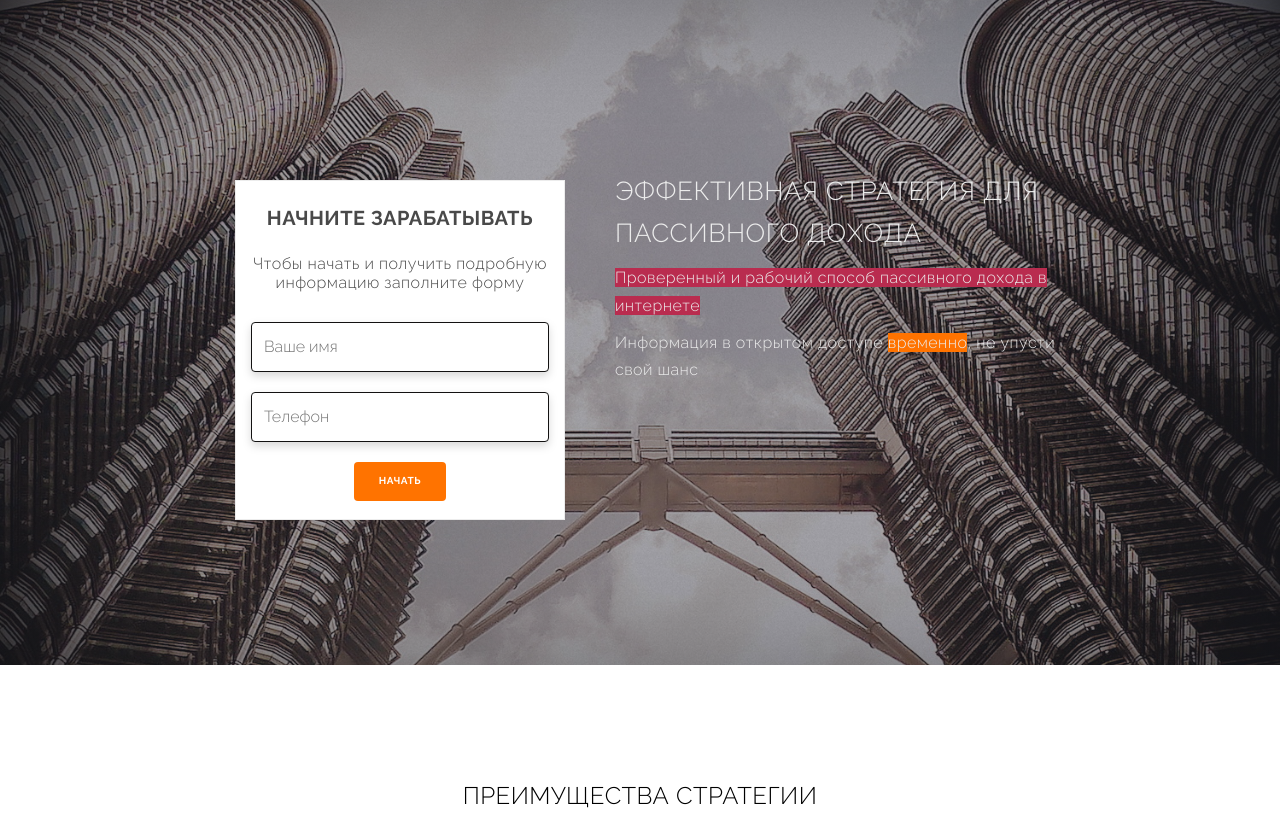
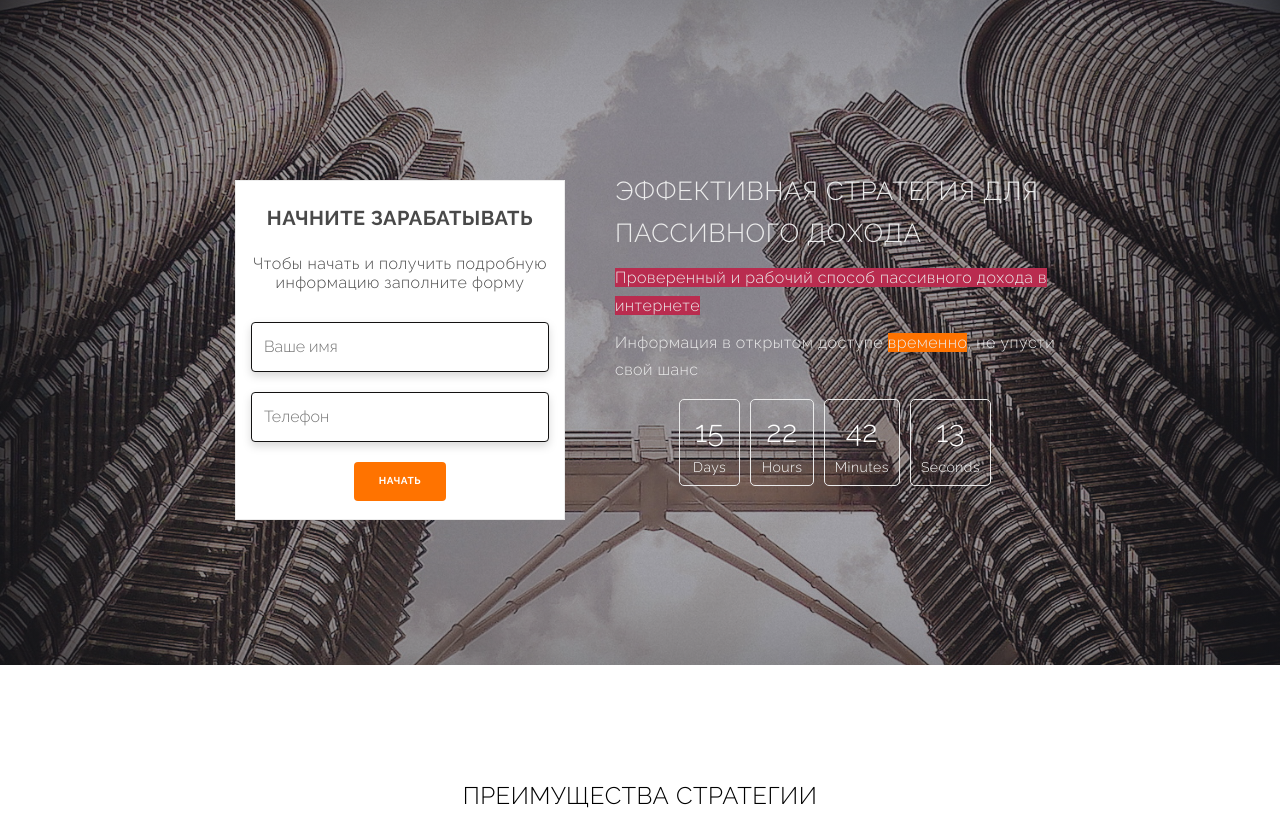
Before and after one commit to ivansinabdeev/test_for_work, a website built with Parcel: page index.html in a window 1280 px wide. Shown: the top 821 px of the page. Built offline with nearby package versions, Linux system fonts and the light colour scheme.

Commit message:
adds code for timer, is done :)

```diff
--- a/index.html
+++ b/index.html
@@ -20,6 +20,24 @@
             <h1 class="hero-counter-main">Эффективная стратегия для <br> пассивного дохода</h1>
             <p class="hero-counter-second-text"> <span class="acent">Проверенный и рабочий способ пассивного дохода в <br> интернете</span></p>
             <p class="hero-counter-third-text">Информация в открытом доступе <span class="hero-acent-word">временно</span>, не упусти <br> свой шанс</p>
+            <div class="timer" id="timer-1">
+                <div class="field">
+                    <span class="value" data-value="days">00</span>
+                    <span class="label">Days</span>
+                </div>
+                <div class="field">
+                    <span class="value" data-value="hours">00</span>
+                    <span class="label">Hours</span>
+                </div>
+                <div class="field">
+                    <span class="value" data-value="mins">00</span>
+                    <span class="label">Minutes</span>
+                </div>
+                <div class="field">
+                    <span class="value" data-value="secs">00</span>
+                    <span class="label">Seconds</span>
+                </div>
+            </div>
         </div>
         <form class="hero-form container">
             <h2 class="hero-form-main-text">Начните зарабатывать</h2>
--- a/index.js
+++ b/index.js
@@ -0,0 +1,51 @@
+class CountdownTimer {
+  constructor({ selector, targetDate }) {
+    this.targetDate = new Date(targetDate);
+    this.daysCountdown = document.querySelector(
+      `${selector} .value[data-value="days"]`
+    );
+    this.hoursCountdown = document.querySelector(
+      `${selector} .value[data-value="hours"]`
+    );
+    this.minutesCountdown = document.querySelector(
+      `${selector} .value[data-value="mins"]`
+    );
+    this.secondsCountdown = document.querySelector(
+      `${selector} .value[data-value="secs"]`
+    );
+  }
+
+  countdownValue(value) {
+    return value < 10 ? `0${value}` : value;
+  }
+  countdown() {
+    const currentTime = new Date();
+    this.createSelectorValue(currentTime);
+  }
+
+  showTime() {
+    setInterval(() => this.countdown(), 1000);
+  }
+
+  createSelectorValue(currentTime) {
+    const time = this.targetDate - currentTime;
+    this.daysCountdown.textContent = this.countdownValue(
+      Math.floor(time / (1000 * 60 * 60 * 24))
+    );
+    this.hoursCountdown.textContent = this.countdownValue(
+      Math.floor((time % (1000 * 60 * 60 * 24)) / (1000 * 60 * 60))
+    );
+    this.minutesCountdown.textContent = this.countdownValue(
+      Math.floor((time % (1000 * 60 * 60)) / (1000 * 60))
+    );
+    this.secondsCountdown.textContent = this.countdownValue(
+      Math.floor((time % (1000 * 60)) / 1000)
+    );
+  }
+}
+const timer = new CountdownTimer({
+  selector: "#timer-1",
+  targetDate: "2021,9,1",
+});
+
+timer.showTime();
--- a/sass/layout/_header.scss
+++ b/sass/layout/_header.scss
@@ -28,9 +28,6 @@ header {
     }
   }
 
-  // .hero-counter {
-
-  // }
   .hero-counter-main {
     margin-bottom: 10px;
     align-items: center;
@@ -60,6 +57,35 @@ header {
   }
   .hero-acent-word {
     background-color: var(--acent-color);
+  }
+  .timer {
+    color: var(--background-color);
+    display: flex;
+    justify-content: center;
+    margin-top: 10px;
+    font-weight: 100;
+    text-align: center;
+    font-size: 30px;
+  }
+
+  .field {
+    padding: 10px;
+    margin: 5px;
+    border-radius: 5px;
+    border: 1px solid var(--secondary-main-text);
+  }
+
+  .value {
+    padding: 5px;
+    border-radius: 10px;
+    display: inline-block;
+  }
+
+  .label {
+    display: block;
+    padding-top: 5px;
+    font-size: 14px;
+    color: var(--background-color);
   }
   .hero-form {
     max-width: 100%;
@@ -178,6 +204,36 @@ header {
   .hero-acent-word {
     background-color: var(--acent-color);
   }
+  .timer,
+  .btn-box {
+    color: var(--background-color);
+    display: flex;
+    justify-content: center;
+    margin-top: 10px;
+    font-weight: 100;
+    text-align: center;
+    font-size: 30px;
+  }
+
+  .field {
+    padding: 10px;
+    margin: 5px;
+    border-radius: 5px;
+    border: 1px solid var(--secondary-main-text);
+  }
+
+  .value {
+    padding: 5px;
+    border-radius: 10px;
+    display: inline-block;
+  }
+
+  .label {
+    display: block;
+    padding-top: 5px;
+    font-size: 14px;
+    color: var(--background-color);
+  }
   .hero-form {
     width: 320px;
     height: 340px;
--- a/sass/layout/_strategy.scss
+++ b/sass/layout/_strategy.scss
@@ -18,8 +18,8 @@
       position: relative;
       content: "";
       display: block;
+      margin: 0 auto;
       bottom: -10px;
-      left: 110px;
       height: 2px;
       width: 65px;
 
```
Also changed, not shown: css/main.css, css/main.min.css, 2 other files.
